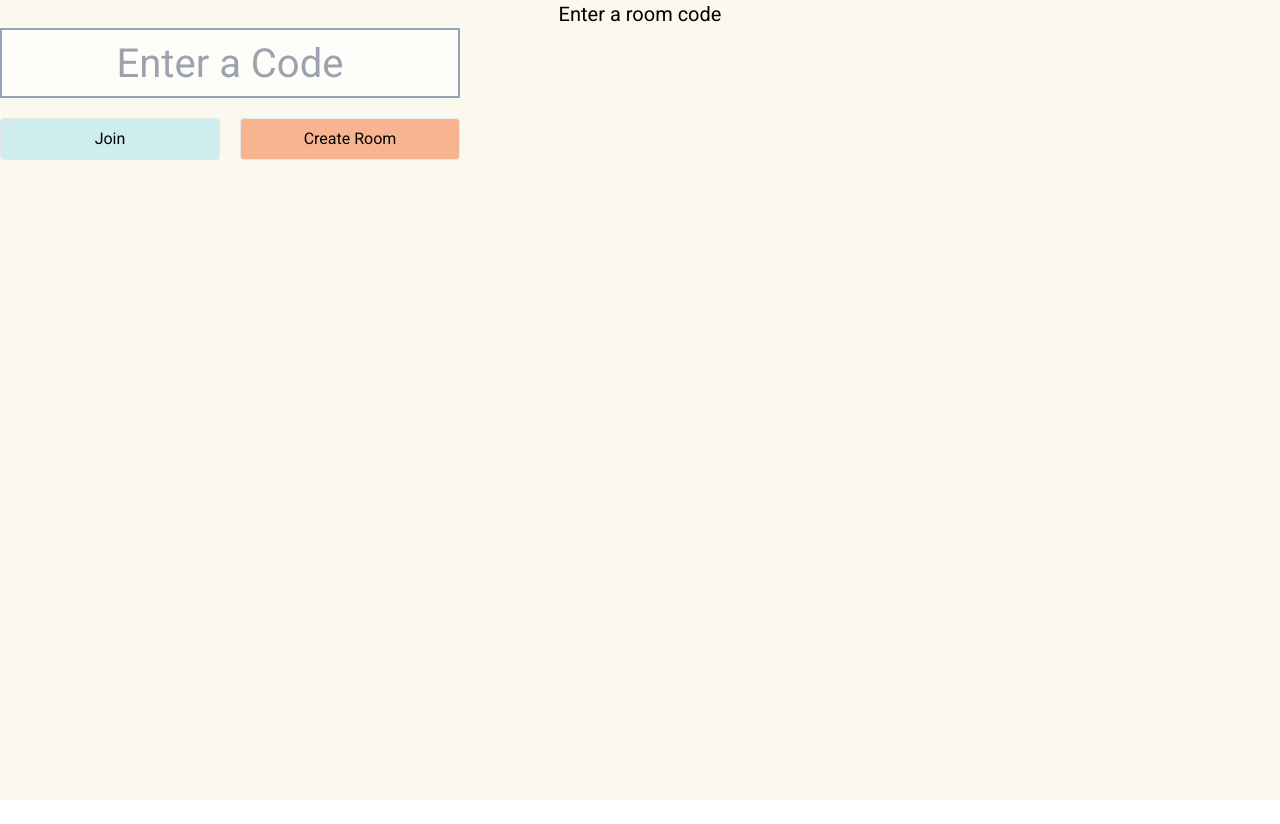
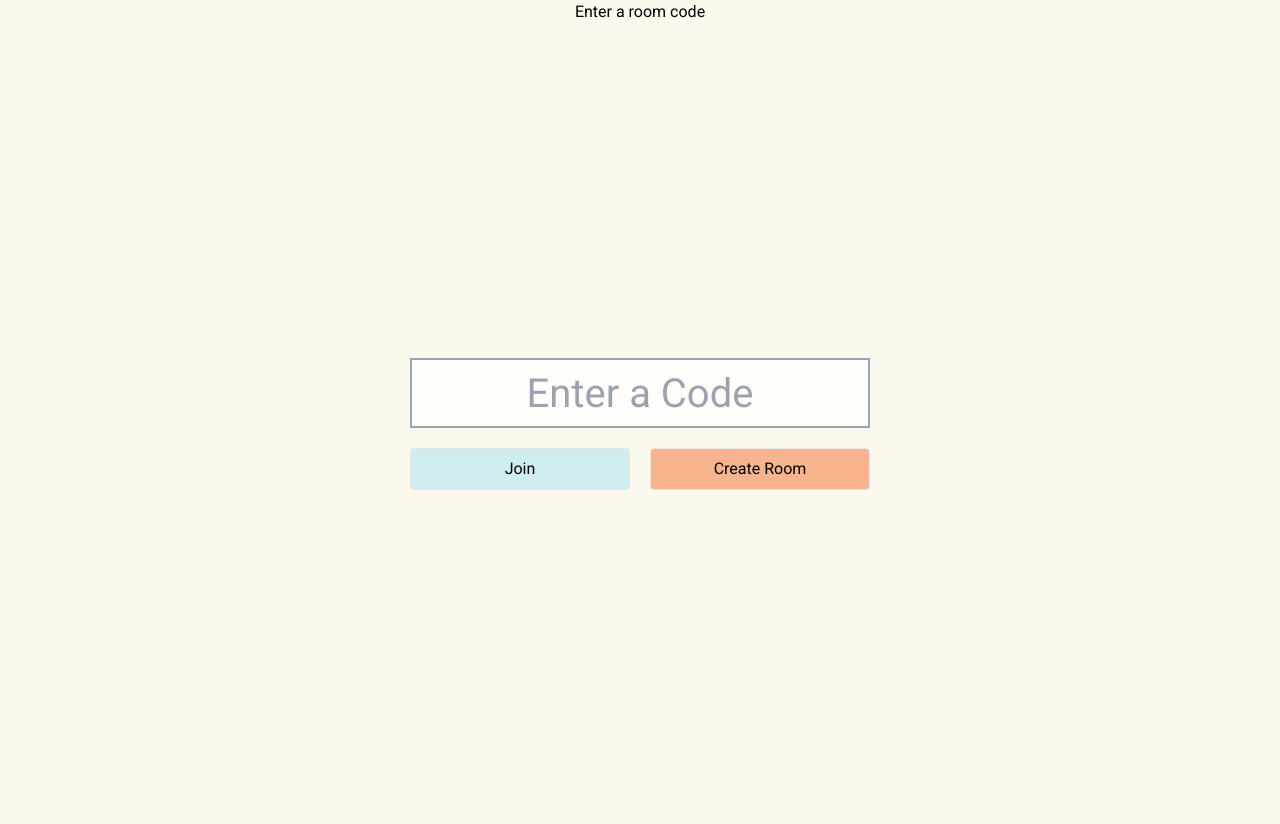
Before and after one commit to will-s-stone/SyncStream, a SvelteKit app: page / in a window 1280 px wide. Before the commit the page ends 800 px from the top, so only its background shows below. Built offline with nearby package versions, Linux system fonts and the light colour scheme.

Commit message:
center stuff

```diff
--- a/src/app.css
+++ b/src/app.css
@@ -2,3 +2,7 @@
 @tailwind base;
 @tailwind components;
 @tailwind utilities;
+
+body {
+  @apply bg-vanilla-100
+}
--- a/src/routes/+page.svelte
+++ b/src/routes/+page.svelte
@@ -27,14 +27,14 @@
 	}
 </script>
 
-<div class="bg-vanilla-100 w-screen h-screen font-sans">
-	<h1 class="text-xl flex flex-col justify-center items-center">Enter a room code</h1>
+<h1 class="flex flex-col justify-center items-center">Enter a room code</h1>
+<div class="w-screen h-screen font-sans flex items-center justify-center">
 	<div id="centered content" class="grid grid-cols-2 gap-y-5 gap-x-5 w-fit item-center">
 		<input
 			bind:value={roomCode}
 			on:input={formValidation}
 			placeholder="Enter a Code"
-			class="bg-white/75 outline-none focus:border-slate-500 focus:bg-white border-slate-400 border-2 col-start-1 col-end-3 h-[70px] text-[40px] text-center"
+			class="bg-white/75 focus:placeholder-transparent outline-none focus:border-slate-500 focus:bg-white border-slate-400 border-2 col-start-1 col-end-3 h-[70px] text-[40px] text-center"
 		/>
 		<button
 			on:click={join}
```
